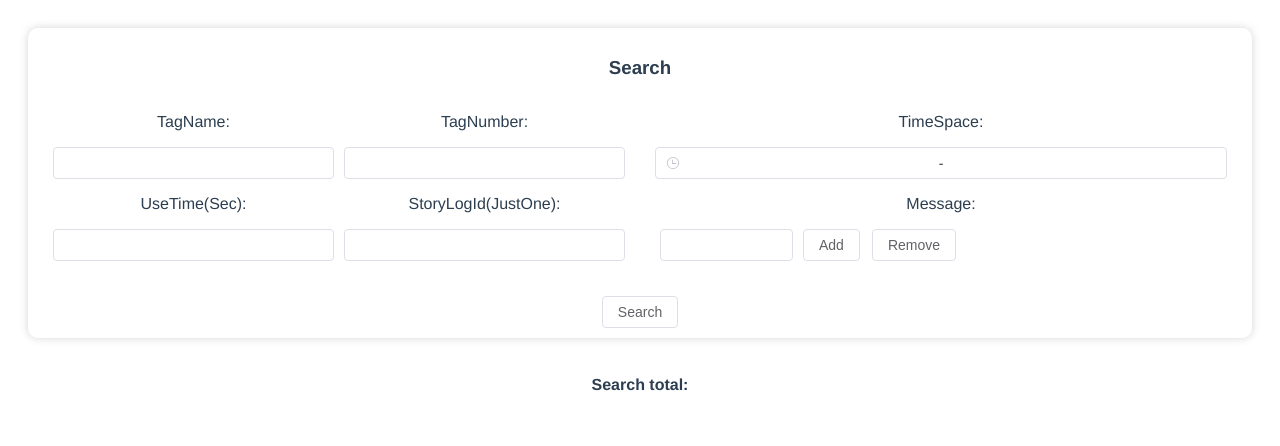
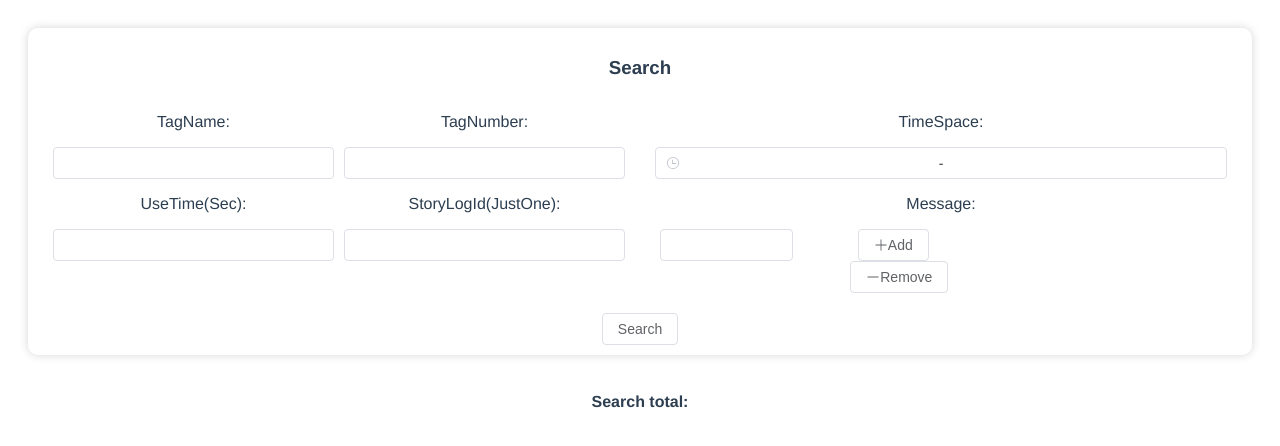
Before and after one commit to Horvee/StoryLogView, a Vue app: page /#/ in a window 1280 px wide. Shown: the top 446 px of the page. Built offline with nearby package versions, Linux system fonts and the light colour scheme.

Commit message:
perf: button style

```diff
--- a/src/components/SearchBar.vue
+++ b/src/components/SearchBar.vue
@@ -61,9 +61,9 @@
                                 clearable
                             />
                         </el-col>
-                        <el-col :span="7">
-                            <el-button v-on:click="changeMessageGroup(1)">Add</el-button>
-                            <el-button v-on:click="changeMessageGroup(-1)">Remove</el-button>
+                        <el-col :span="8">
+                            <el-button v-on:click="changeMessageGroup(1)"><el-icon><plus /></el-icon> Add</el-button>
+                            <el-button v-on:click="changeMessageGroup(-1)"><el-icon><minus /></el-icon> Remove</el-button>
                         </el-col>
                     </el-col>
                     <!-- <el-col :span="24">
@@ -119,12 +119,14 @@
 // @ is an alias to /src
 
 import _ from "lodash";
-import { Delete } from '@element-plus/icons-vue'
+import { Delete, Plus, Minus  } from '@element-plus/icons-vue'
 
 export default {
     name: "SearchBar",
     components: {
-        Delete
+        Delete,
+        Plus,
+        Minus
     },
     data() {
         return {
--- a/src/views/LogDetail.vue
+++ b/src/views/LogDetail.vue
@@ -13,7 +13,6 @@
         <el-row v-else>
             <el-col :span="24" class="back-btn">
                 <el-button @click="$router.back()" round>
-                    <!-- <svg xmlns="http://www.w3.org/2000/svg" viewBox="0 0 50 50" data-v-152cbb9b=""><path fill="currentColor" d="M224 480h640a32 32 0 1 1 0 64H224a32 32 0 0 1 0-64z"></path><path fill="currentColor" d="m237.248 512 265.408 265.344a32 32 0 0 1-45.312 45.312l-288-288a32 32 0 0 1 0-45.312l288-288a32 32 0 1 1 45.312 45.312L237.248 512z"></path></svg> -->
                     Back
                 </el-button>
             </el-col>
@@ -49,7 +48,8 @@
                             <p>
                                 ●
                                 <span class="message-tag-class-name">{{ item.logInfoList[0].className }}</span> #
-                                <span class="message-tag-method-name">{{ item.logInfoList[0].methodName }}</span>                            </p>
+                                <span class="message-tag-method-name">{{ item.logInfoList[0].methodName }}</span>
+                            </p>
                             <p v-for="messageItem in item.logInfoList" :key="messageItem.message">{{ messageItem.message }}</p>
                         </div>
                     </div>
```
